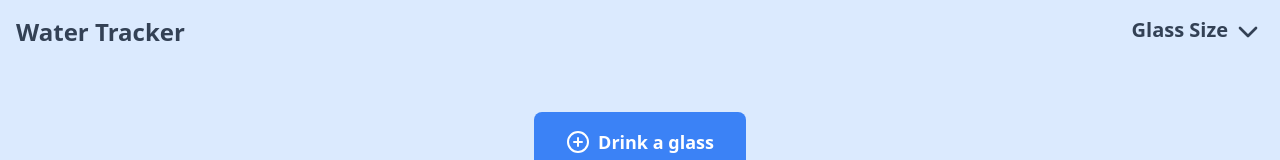
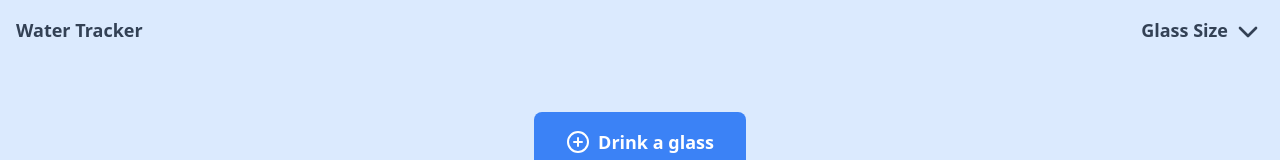
Before and after one commit to Siddharth-2382/water-tracker, a React (Create React App) app: page / in a window 1280 px wide. Shown: the top 160 px of the page. Built offline with nearby package versions, Linux system fonts and the light colour scheme.

Commit message:
fix font size

```diff
--- a/src/components/dropdown.tsx
+++ b/src/components/dropdown.tsx
@@ -33,7 +33,7 @@ function Dropdown() {
     <div className="flex flex-col">
       <button
         onClick={toggleDropdown}
-        className="absolute right-0 top-0 m-4 flex gap-1 text-xl font-semibold text-slate-700"
+        className="absolute right-0 top-0 m-4 flex gap-1 text-lg font-semibold text-slate-700"
       >
         Glass Size
         <ChevronDown className="h-8 w-8 text-slate-700 text-xl font-semibold cursor-pointer transition delay-200 hover:rotate-180" />
--- a/src/components/main.tsx
+++ b/src/components/main.tsx
@@ -81,7 +81,7 @@ function Main() {
     <>
       <Toaster richColors />
       <div className="p-4 absolute top-0 left-0">
-        <h1 className="text-2xl font-semibold text-slate-700">Water Tracker</h1>
+        <h1 className="text-lg font-semibold text-slate-700">Water Tracker</h1>
       </div>
       <div className="py-16 flex flex-col gap-4 justify-center items-center">
         <div className="flex gap-6">
```
